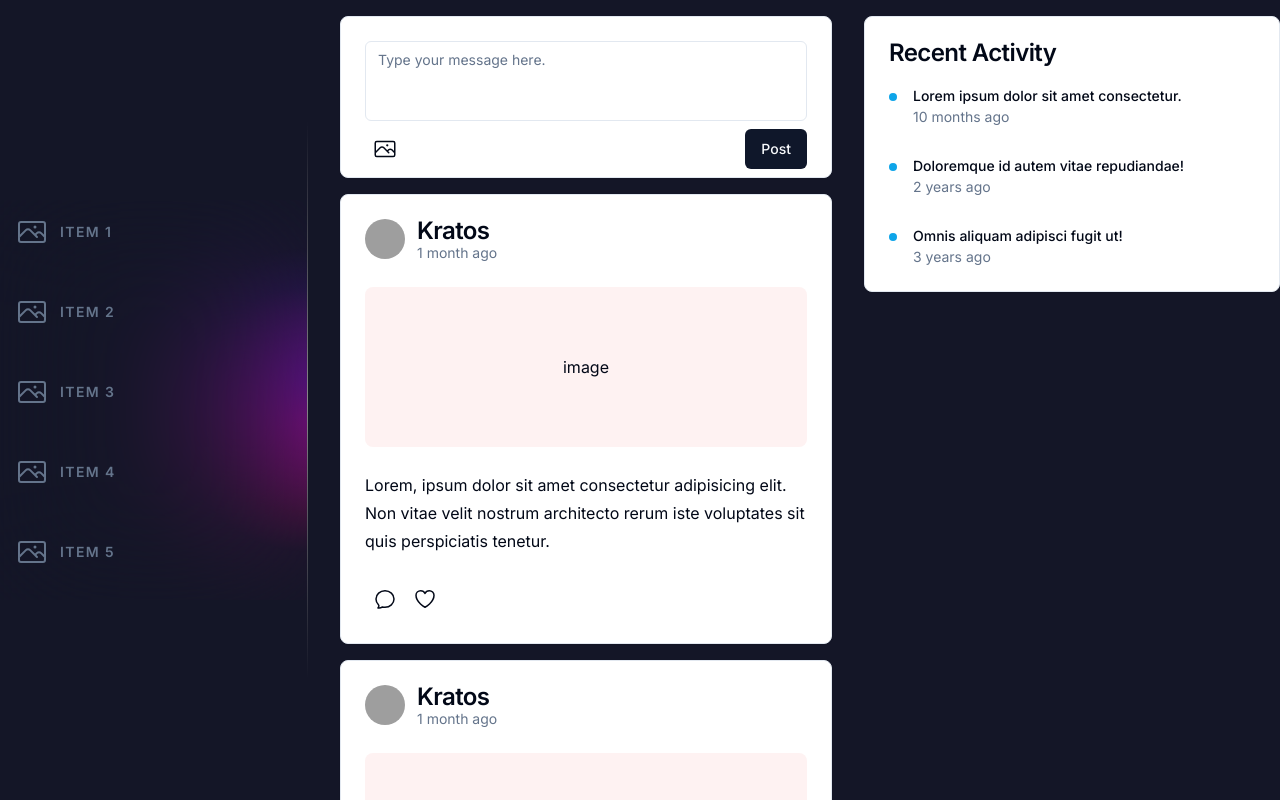
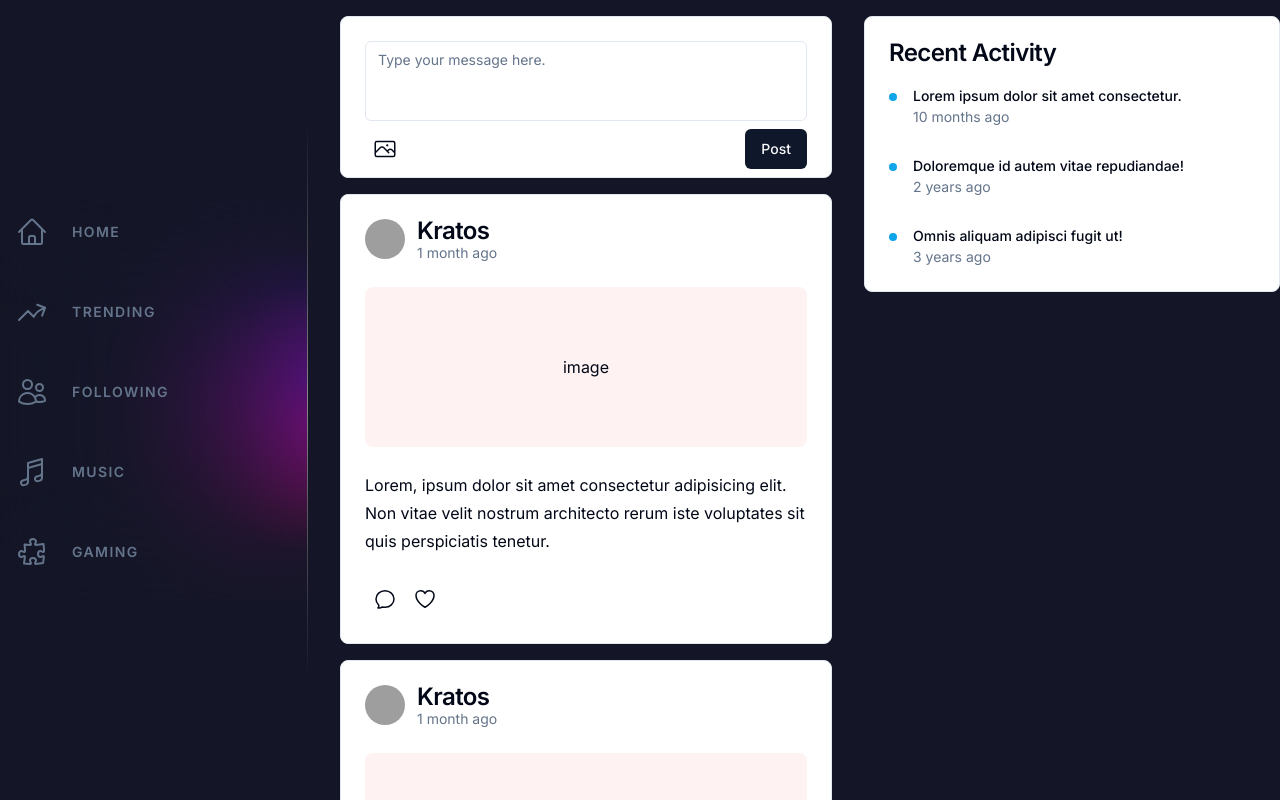
Before and after one commit to RahinF/howl, a Next.js app: page / in a window 1280 px wide. Shown: the top 800 px of the page. Built offline with nearby package versions, Linux system fonts and the light colour scheme; grey boxes are pictures that could not be loaded.

Commit message:
added link data

```diff
--- a/components/Nav.tsx
+++ b/components/Nav.tsx
@@ -1,7 +1,36 @@
-import { PhotoIcon } from '@heroicons/react/24/outline';
+import {
+  ArrowTrendingUpIcon,
+  HomeIcon,
+  MusicalNoteIcon,
+  NewspaperIcon,
+  PuzzlePieceIcon,
+  TrophyIcon,
+  UsersIcon,
+} from '@heroicons/react/24/outline';
 import Link from 'next/link';
+import { ForwardRefExoticComponent, RefAttributes, SVGProps } from 'react';
 
 interface Props {}
+
+interface Link {
+  icon: ForwardRefExoticComponent<
+    Omit<SVGProps<SVGSVGElement>, 'ref'> & {
+      title?: string | undefined;
+      titleId?: string | undefined;
+    } & RefAttributes<SVGSVGElement>
+  >;
+  href: string;
+  label: string;
+}
+const links: Link[] = [
+  { icon: HomeIcon, href: '/', label: 'Home' },
+  { icon: ArrowTrendingUpIcon, href: '/', label: 'Trending' },
+  { icon: UsersIcon, href: '/', label: 'Following' },
+  { icon: MusicalNoteIcon, href: '/', label: 'Music' },
+  { icon: PuzzlePieceIcon, href: '/', label: 'Gaming' },
+  { icon: NewspaperIcon, href: '/', label: 'News' },
+  { icon: TrophyIcon, href: '/', label: 'Sports' },
+];
 
 const Nav = ({}: Props) => {
   return (
@@ -9,15 +38,15 @@ const Nav = ({}: Props) => {
       <span className="w-full">
         <div className="h-[50vh] gradient overflow-y-scroll hide-scrollbar">
           <div className="flex flex-col gap-4 backdrop-blur-3xl">
-            {[...Array(100)].map((_, index) => (
+            {links.map((link, index) => (
               <Link
                 key={index}
-                href="/"
-                className="flex gap-3 items-center p-4"
+                href={link.href}
+                className="flex gap-6 items-center p-4 group"
               >
-                <PhotoIcon className="h-8 w-8 text-muted-foreground" />
-                <span className="uppercase text-muted-foreground tracking-widest text-sm font-semibold hidden sm:block">
-                  item {index + 1}
+                <link.icon className="h-8 w-8 text-muted-foreground group-hover:text-white transition duration-300" />
+                <span className="uppercase text-muted-foreground tracking-widest text-sm font-semibold hidden sm:block group-hover:text-white transition duration-300">
+                  {link.label}
                 </span>
               </Link>
             ))}
```
